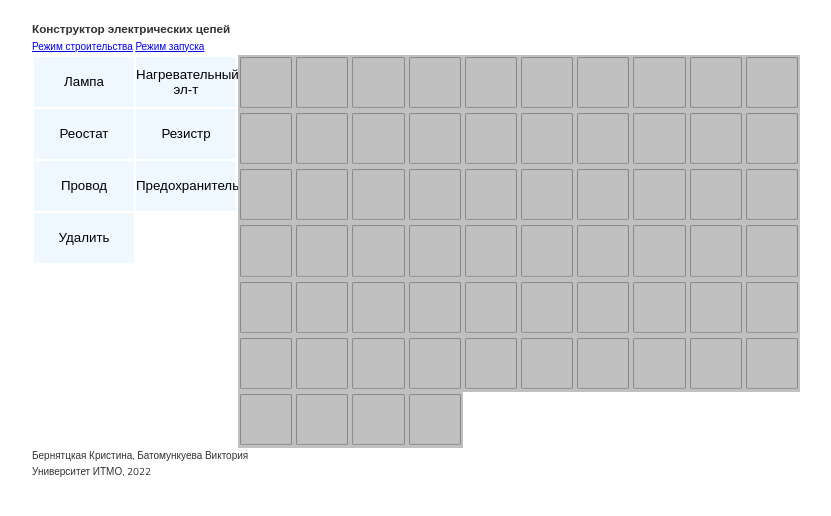
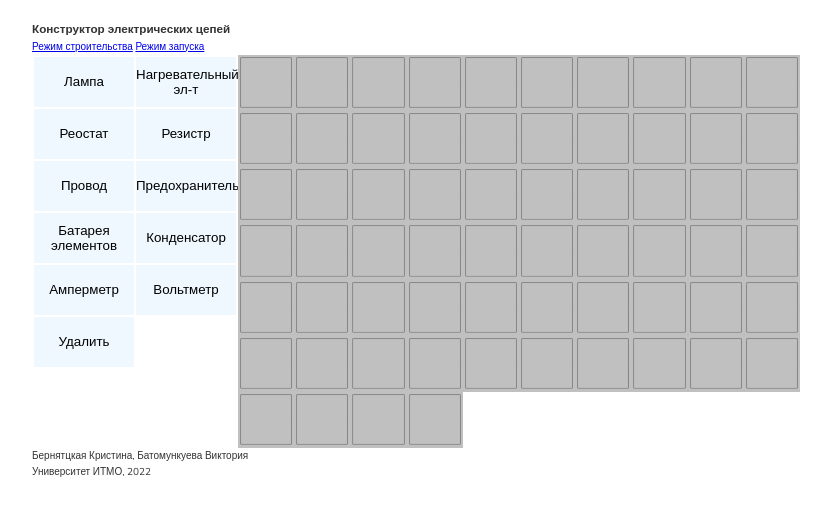
Before and after one commit to themyav/circuits_constructor, a plain HTML site: page index.html in a window 1280 px wide. Shown: the whole page, without its empty margins (224-1055 px from the left). Drawn offline with nearby package versions, Linux system fonts and the light colour scheme.

Commit message:
Добавлены кнопки элементов

```diff
--- a/index.html
+++ b/index.html
@@ -35,6 +35,14 @@
         <td><button id="wire">Провод</button></td>
         <td><button id="fuse">Предохранитель</button></td>
       </tr>
+      <tr>
+        <td><button id="battery_of_elements">Батарея элементов</button></td>
+        <td><button id="capacitor">Конденсатор</button></td>
+      </tr>
+      <tr>
+        <td><button id="ammeter">Амперметр</button></td>
+        <td><button id="voltmeter">Вольтметр</button></td>
+      </tr>
       <tr><td><button id="clean">Удалить</button></td></tr>
     </table>
   </aside>
```
Also changed, not shown: resource/element/fuse/fuse.png (renamed from resource/element/fuse/fuse.jpg), resource/element/heating/heating.png (renamed from resource/element/heating/heating.jpg), resource/element/lamp/lamp.png (added), resource/element/resistor/resistor.png (renamed from resource/element/resistor/resistor.jpg), resource/element/rheostat/rheostat.png (renamed from resource/element/rheostat/rheostat.jpg).
